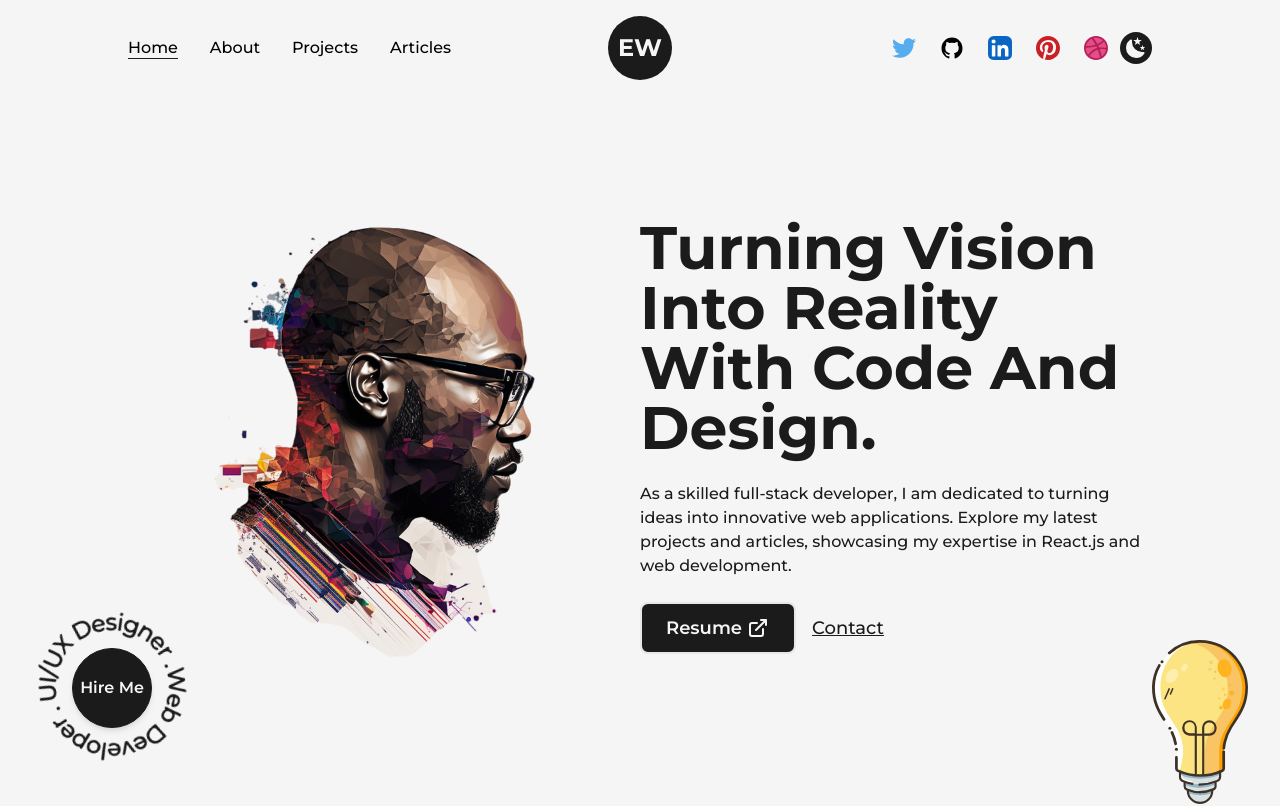
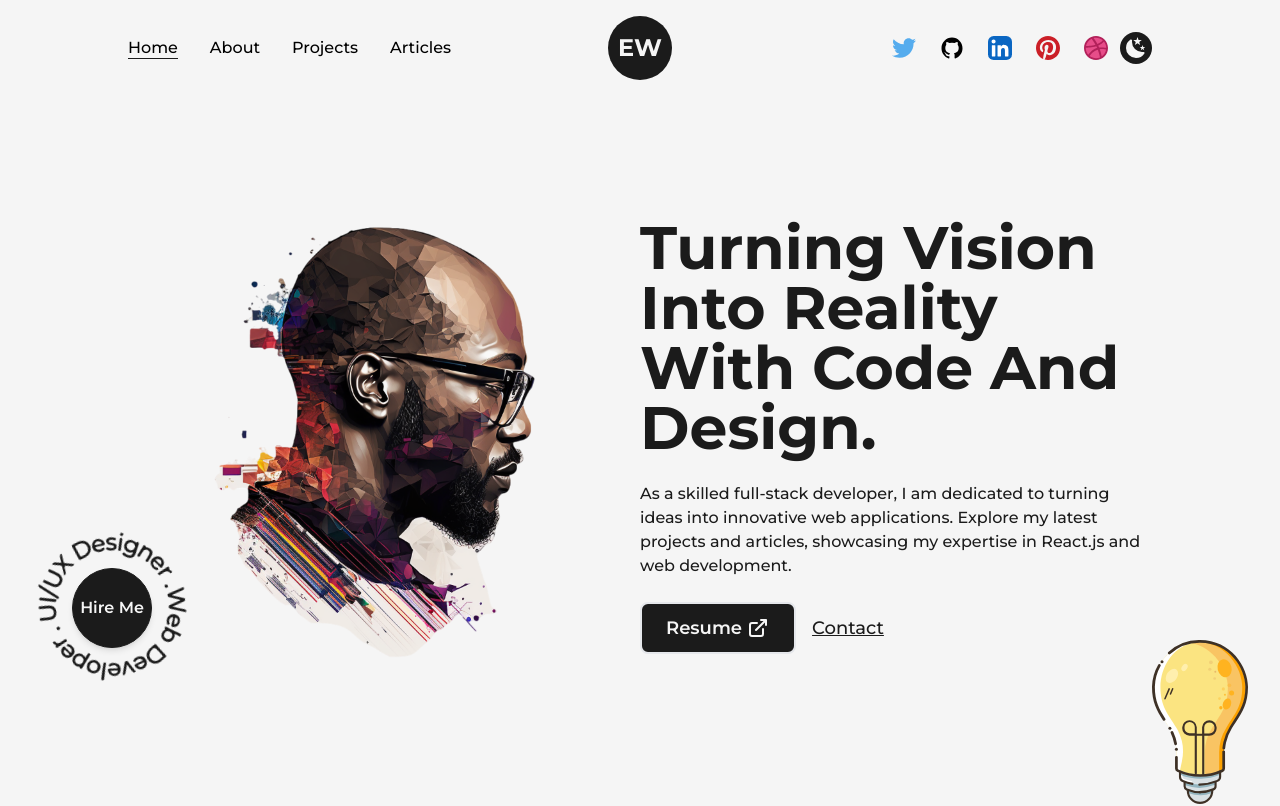
Before and after one commit to ewilkinsiii/Next.js-Developer-Portfolio, a Next.js app: page / in a window 1280 px wide. Shown: the top 806 px of the page. Built offline with nearby package versions, Linux system fonts and the light colour scheme.

Commit message:
added update to hire me

```diff
--- a/src/components/HireMe.js
+++ b/src/components/HireMe.js
@@ -6,7 +6,7 @@ const HireMe = () => {
   return (
     <div
       className="fixed left-4 bottom-4 flex items-center justify-center overflow-hidden
-    md:right-8 md:left-auto md:top-0 md:bottom-auto md:absolute sm:right-0 xl:mb-20 lg:mb-20"
+    md:right-8 md:left-auto md:top-0 md:bottom-auto md:absolute sm:right-0 mb-20 xl:mb-40 lg:mb-40 md:mb-20"
     >
       <div className="w-48 h-auto items-center justify-center relative md:w-24">
         <CircularText
```
